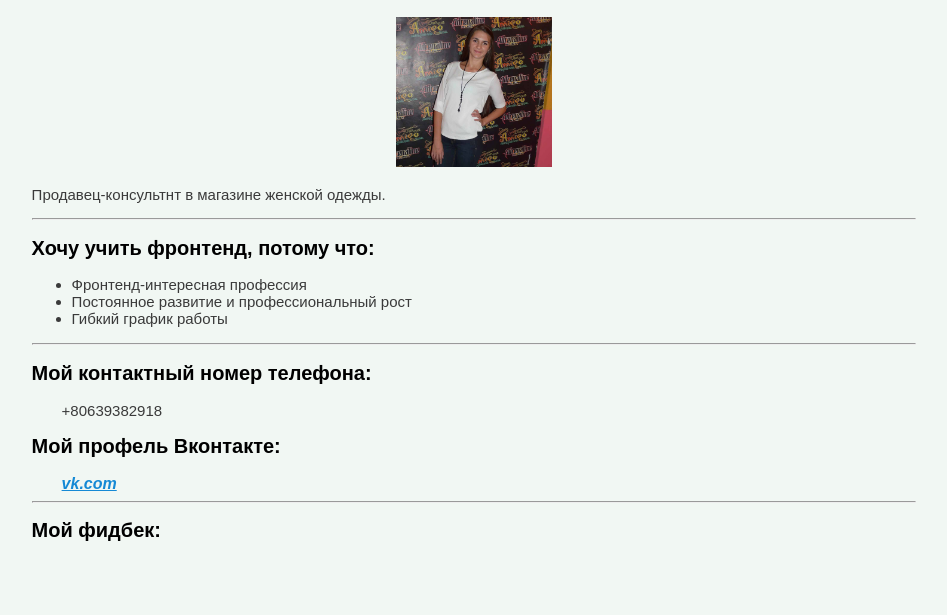
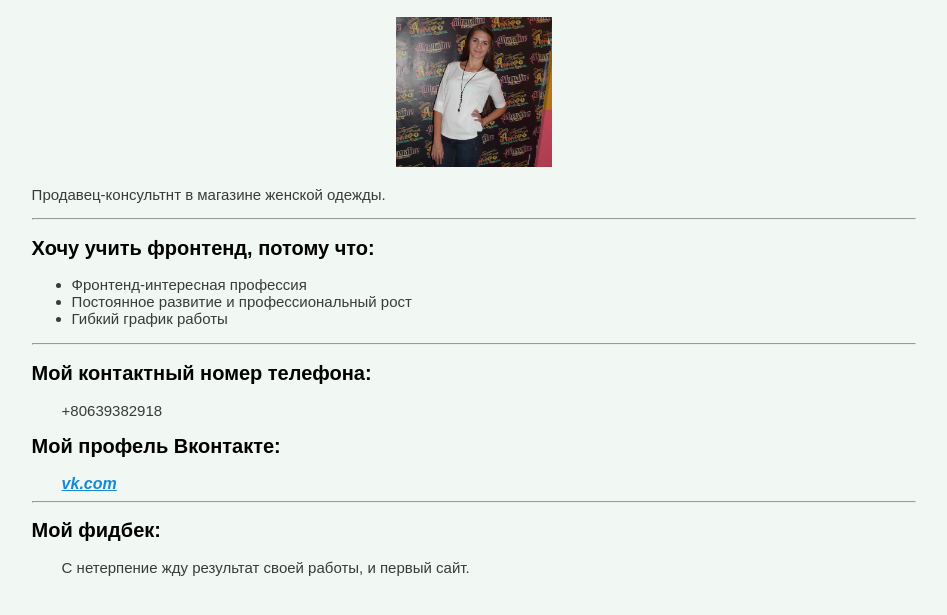
Before and after one commit to Anastasia92/home_work, a plain HTML site: page index.html in a window 1280 px wide. Shown: the part 57-672 px from the top of the page, without its empty margins (166-1113 px from the left). Drawn offline with Linux system fonts and the light colour scheme.

Commit message:
Update index.html

```diff
--- a/index.html
+++ b/index.html
@@ -24,7 +24,7 @@
 	<a href="http://new.vk.com/id166643088">vk.com</a>
 	<hr class="line_2">
 	<h2>Мой фидбек:</h2>
-	<p class="feedback>С нетерпение жду результат своей работы, и первый сайт. </p>
+	<p class="feedback">С нетерпение жду результат своей работы, и первый сайт. </p>
 
 </div>
 
```
